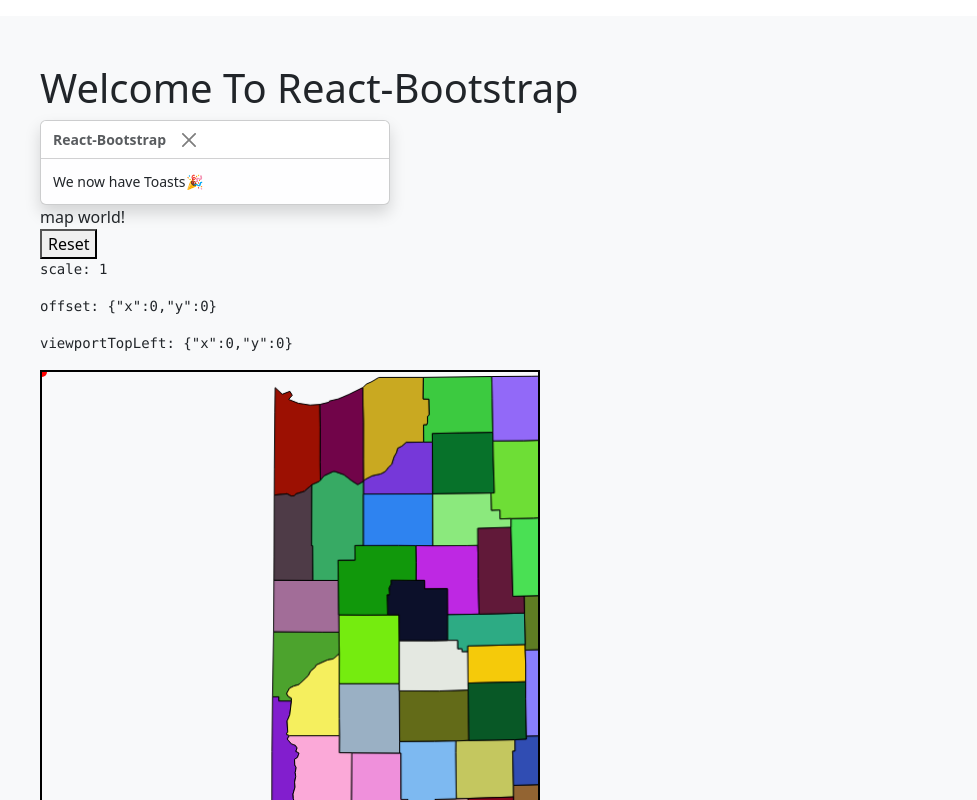
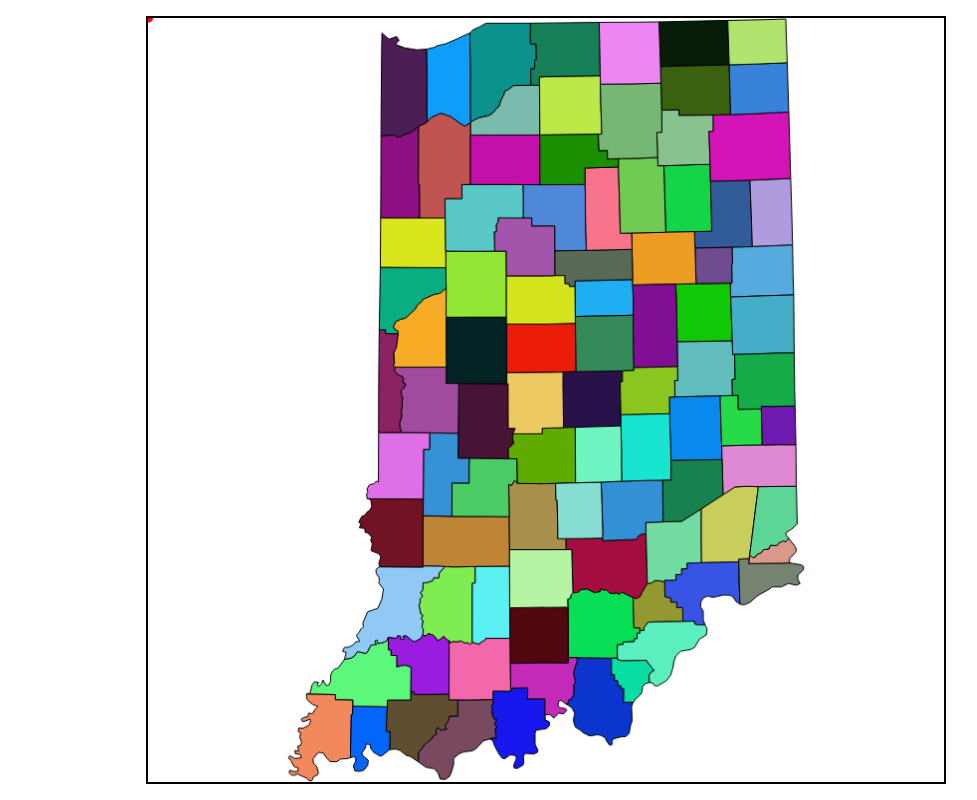
Before and after one commit to apet2929/CSSE280-FinalProject, a React (Create React App) app in the folder frontend/csse280-final-project/: page / in a window 1280 px wide. Shown: the top 800 px of the page, without its empty margins (94-1071 px from the left). Built offline with nearby package versions, Linux system fonts and the light colour scheme.

Commit message:
Refactor map and styles

```diff
--- a/frontend/csse280-final-project/src/App.tsx
+++ b/frontend/csse280-final-project/src/App.tsx
@@ -23,20 +23,17 @@
   );
 };
 
-const App = () => (
-  <Container className="p-3">
-    <Container className="p-5 mb-4 bg-light rounded-3">
-      <h1 className="header">Welcome To React-Bootstrap</h1>
-      <ExampleToast>
-        We now have Toasts
-        <span role="img" aria-label="tada">
-          🎉
-        </span>
-      </ExampleToast>
-      <MapView name="map world!" />
-    </Container>
+const App = () => {
+  let root = document.getElementById('root')
+  if(root) {
+    root.style.height = "100vh";
+  }
+  return (
+  <Container className="p-3 h-100">
+    <MapView name="map world!" />
   </Container>
 );
+  }
 
 
 export default App;
--- a/frontend/csse280-final-project/src/Canvas.tsx
+++ b/frontend/csse280-final-project/src/Canvas.tsx
@@ -1,5 +1,3 @@
-import { log } from "console";
-import { off } from "process";
 import {
     useEffect,
     useCallback,
@@ -8,13 +6,13 @@
     useState
   } from "react";
 import * as React from "react";
-
+import County from "./County";
 
 type CanvasProps = {
   canvasWidth: number;
   canvasHeight: number;
-    counties: Map<string,JSX.Element>;
-    colors: Map<string,string>;
+  counties: Map<string, County>;
+
 };
 
 type Point = {
@@ -67,15 +65,14 @@
   }
 
   const onClick = (e: any) => {
-      console.log(e);
     let pos = getMousePos(canvasRef.current, e); // get adjusted coordinates as above
-      for(const [key, svg_elem] of props.counties) {
-        let path = new Path2D(svg_elem.props.d);
-        if(context != null && context.isPointInPath(path, pos.x, pos.y)) {
+    for(const [key, county] of props.counties) {
+
+      if(context != null && context.isPointInPath(county.path, pos.x, pos.y)) {
         console.log(key);
+        county.onClick(key, e);
       }
     }
-
   }
 
   // reset
@@ -166,14 +163,12 @@
       const storedTransform = context.getTransform();
       context.canvas.width = context.canvas.width;
       context.setTransform(storedTransform);
-        for(const key of props.counties.keys()) {
-          const county_svg: JSX.Element | undefined = props.counties.get(key);
-          let path = new Path2D(county_svg?.props.d);
-          let color = props.colors.get(key);
-          if(color != undefined) context.fillStyle = color;
+      for(const [key, county] of props.counties) {
+        let path = county.path;
+        let color = county.color;
+        context.fillStyle = color;
         context.fill(path);
         context.stroke(path);
-
       }
 
       context.arc(viewportTopLeft.x, viewportTopLeft.y, 5, 0, 2 * Math.PI);
@@ -254,24 +249,18 @@
   }, [context, mousePos.x, mousePos.y, viewportTopLeft, scale]);
 
   return (
-      <div>
-        <button onClick={() => context && reset(context)}>Reset</button>
-        <pre>scale: {scale}</pre>
-        <pre>offset: {JSON.stringify(offset)}</pre>
-        <pre>viewportTopLeft: {JSON.stringify(viewportTopLeft)}</pre>
       <canvas
         id="canvas"
         onMouseDown={startPan}
         onClick={onClick}
         ref={canvasRef}
         width={props.canvasWidth * ratio}
-          height={props.canvasHeight * ratio}
+        className="h-100"
         style={{
           border: "2px solid #000",
           width: `${props.canvasWidth}px`,
           height: `${props.canvasHeight}px`
         }}
-        ></canvas>
-      </div>
+      />
   );
 }
--- /dev/null
+++ b/frontend/csse280-final-project/src/County.tsx
@@ -0,0 +1,8 @@
+type County = {
+    name: string
+    path: Path2D
+    color: string
+    onClick: (county_id: string, e: Event) => void
+}
+
+export default County;
--- a/frontend/csse280-final-project/src/MapView.tsx
+++ b/frontend/csse280-final-project/src/MapView.tsx
@@ -1,6 +1,6 @@
 import * as React from "react";
 import Canvas from "./Canvas";
-
+import County from "./County";
 
 let county_svgs = [
   <path d="M 549.16 223.67 566.5 223.17 565.25 170.85 590.81 170.41 604.9 169.85 606.24 204.64 607.32 239.48 587.15 240.12 549.76 240.93 549.16 223.67 Z" id="Wells" fill="#b3c4db"/>,
@@ -97,21 +97,40 @@
   <path d="M 517.45 483.96 525.79 483.8 525.66 463.37 576.93 462.34 577.56 482.54 577.82 499.19 555.85 514.08 536.47 526.94 517.77 527.62 517.39 501.62 517.45 483.96 Z" id="Decatur" fill="#e8e5d9"/>,
   ]
 
-  let counties = new Map<string, JSX.Element>();
-  let colors = new Map<string, string>();
+
+
+
+
+  let getColor = (oldColor: string): string => {
+    // oldColor: used to map between old rendered values and our new color palette
+    let r = Math.random()*255;
+    let g = Math.random()*255;
+    let b = Math.random()*255;
+    let color = `rgb(${r},${g},${b})`
+    return color;
+  }
+
+  let counties = new Map<string, County>();
 
   county_svgs.forEach((svg_elem) => {
     let id = svg_elem.props.id as string | null;
 
+    let onClick = (county_id: string, e: Event) => {
+      console.log(e);
+      let county = counties.get(county_id)
+      console.log(county);
 
-    let r = Math.random()*255;
-    let g = Math.random()*255;
-    let b = Math.random()*255;
-    let color = `rgb(${r},${g},${b})`
+    }
 
     if(id != null){
-      colors.set(id, color);
-      counties.set(id, svg_elem);
+      let county: County = {
+        name: id,
+        color: getColor(svg_elem.props.fill),
+        path: new Path2D(svg_elem.props.d),
+        onClick: onClick
+      };
+
+      counties.set(id, county);
     }
   })
 
@@ -121,8 +140,7 @@
 }
 
 export const MapView: React.FC<Props> = props => {
-    return <div>
-        {props.name}
-        <Canvas canvasWidth={500} canvasHeight={800} counties={counties} colors={colors}/>
+    return <div className="h-100 d-flex align-items-center justify-content-center">
+      <Canvas canvasWidth={800} canvasHeight={800} counties={counties}/>
     </div>
 }
--- a/frontend/csse280-final-project/src/index.tsx
+++ b/frontend/csse280-final-project/src/index.tsx
@@ -8,6 +8,7 @@
 const root = ReactDOM.createRoot(
   document.getElementById('root') as HTMLElement
 );
+
 root.render(
   <React.StrictMode>
     <App />
```
Lines whose indentation alone changed are shown as unchanged.
